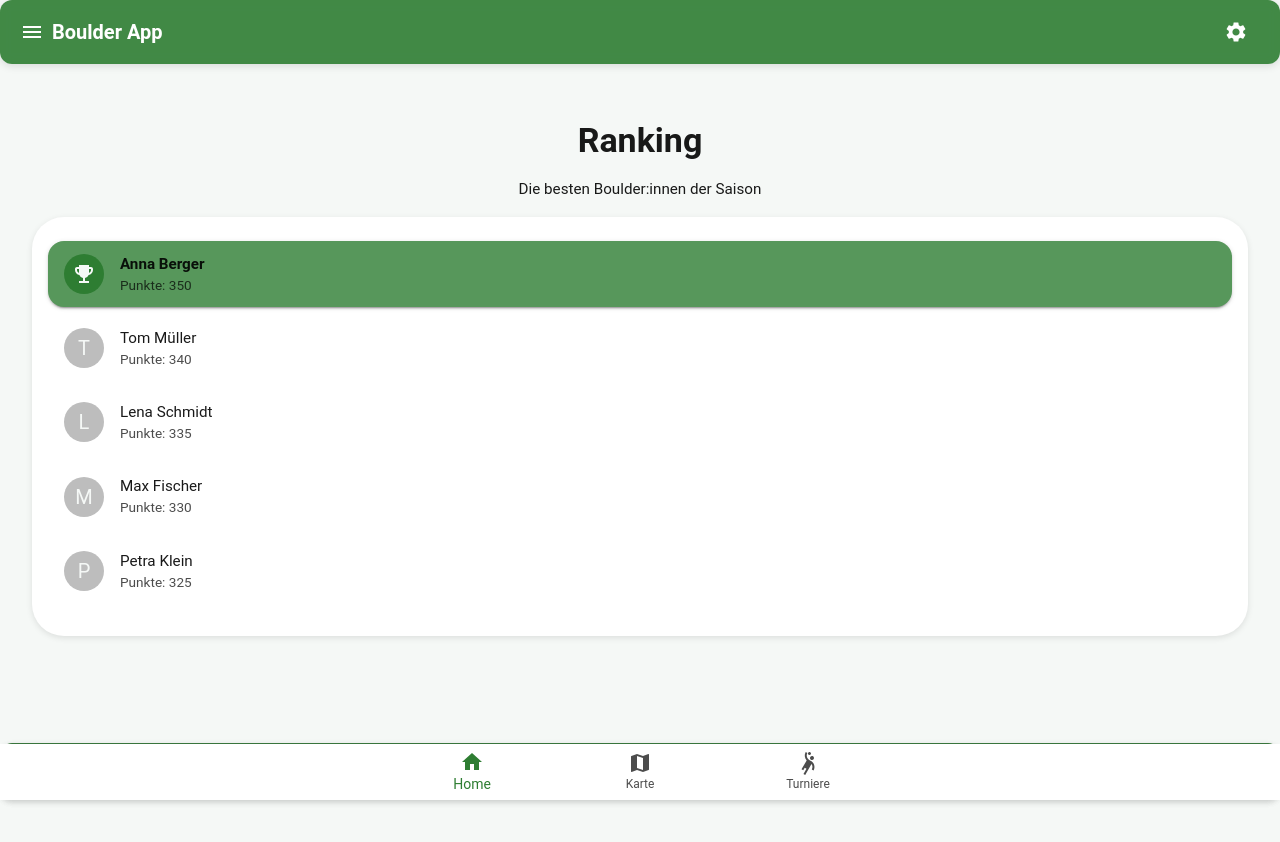
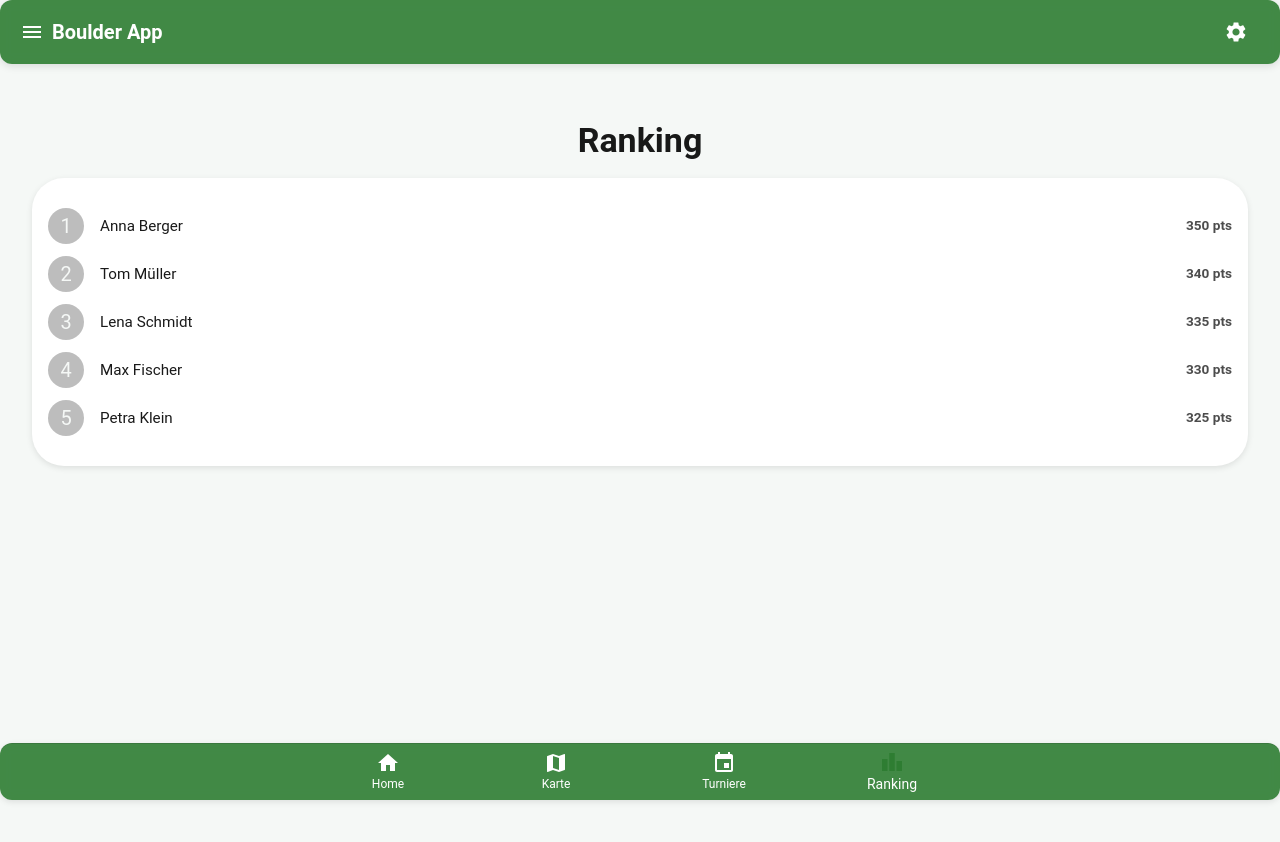
Before and after one commit to JonasFlachmann/ClimbingTurnamentAppPublic, a Next.js app: page /ranking in a window 1280 px wide. Shown: the top 842 px of the page. Built offline with nearby package versions, Linux system fonts and the light colour scheme.

Commit message:
Update ranking.tsx

```diff
--- a/pages/ranking.tsx
+++ b/pages/ranking.tsx
@@ -1,10 +1,5 @@
 import React from "react";
-import { Box, Typography, Paper, BottomNavigation, BottomNavigationAction, List, ListItem, ListItemText, Avatar } from "@mui/material";
-import HomeIcon from "@mui/icons-material/Home";
-import MapIcon from "@mui/icons-material/Map";
-import SportsHandballIcon from "@mui/icons-material/SportsHandball";
-import EmojiEventsIcon from "@mui/icons-material/EmojiEvents";
-import Link from "next/link";
+import { Box, Typography, Paper, List, ListItem, ListItemText, Avatar } from "@mui/material";
 
 const mockRanking = [
   { name: "Anna Berger", points: 350, avatar: "" },
@@ -15,43 +10,32 @@ const mockRanking = [
 ];
 
 const RankingPage: React.FC = () => {
-  const [value, setValue] = React.useState(0);
-
   return (
     <>
       <Box sx={{ minHeight: "100vh", bgcolor: "background.default", px: 2, pb: 10, pt: 5 }}>
         <Typography variant="h4" sx={{ fontWeight: "bold", mb: 2, textAlign: "center" }}>
           Ranking
         </Typography>
-        <Typography variant="body1" sx={{ mb: 2, textAlign: "center" }}>
-          Die besten Boulder:innen der Saison
-        </Typography>
-        <Paper elevation={2} sx={{ borderRadius: 4, p: 2, mb: 4 }}>
+
+        <Paper elevation={2} sx={{ borderRadius: 4, p: 2 }}>
           <List>
-            {mockRanking.map((r, idx) => (
-              <ListItem key={r.name} sx={{ mb: 1, borderRadius: 2, bgcolor: idx === 0 ? "primary.light" : "background.paper", boxShadow: idx === 0 ? 2 : 0 }}>
-                <Avatar sx={{ bgcolor: idx === 0 ? "primary.main" : "grey.400", mr: 2 }}>
-                  {idx === 0 ? <EmojiEventsIcon /> : r.name[0]}
-                </Avatar>
-                <ListItemText
-                  primary={r.name}
-                  secondary={`Punkte: ${r.points}`}
-                  primaryTypographyProps={{
-                    fontWeight: idx === 0 ? "bold" : "normal",
-                  }}
-                />
+            {mockRanking.map((item, idx) => (
+              <ListItem key={item.name} disableGutters>
+                <Box sx={{ display: "flex", alignItems: "center", width: "100%", gap: 2 }}>
+                  <Avatar sx={{ width: 36, height: 36 }}>{idx + 1}</Avatar>
+                  <ListItemText primary={item.name} />
+                  <Typography variant="body2" sx={{ fontWeight: "bold" }}>
+                    {item.points} pts
+                  </Typography>
+                </Box>
               </ListItem>
             ))}
           </List>
         </Paper>
       </Box>
-      <Paper sx={{ position: "fixed", bottom: 0, left: 0, right: 0, zIndex: 100 }} elevation={3}>
-        <BottomNavigation showLabels value={value} onChange={(_, newValue) => setValue(newValue)}>
-          <BottomNavigationAction label="Home" icon={<HomeIcon />} component={Link} href="/home" />
-          <BottomNavigationAction label="Karte" icon={<MapIcon />} component={Link} href="/map" />
-          <BottomNavigationAction label="Turniere" icon={<SportsHandballIcon />} component={Link} href="/tournament-overview" />
-        </BottomNavigation>
-      </Paper>
+
+      {/* Platzhalter für evtl. lokale Aktionsleiste (bewusst leer gelassen) */}
+      <Paper elevation={0} sx={{ display: "none" }} />
     </>
   );
 };
```
